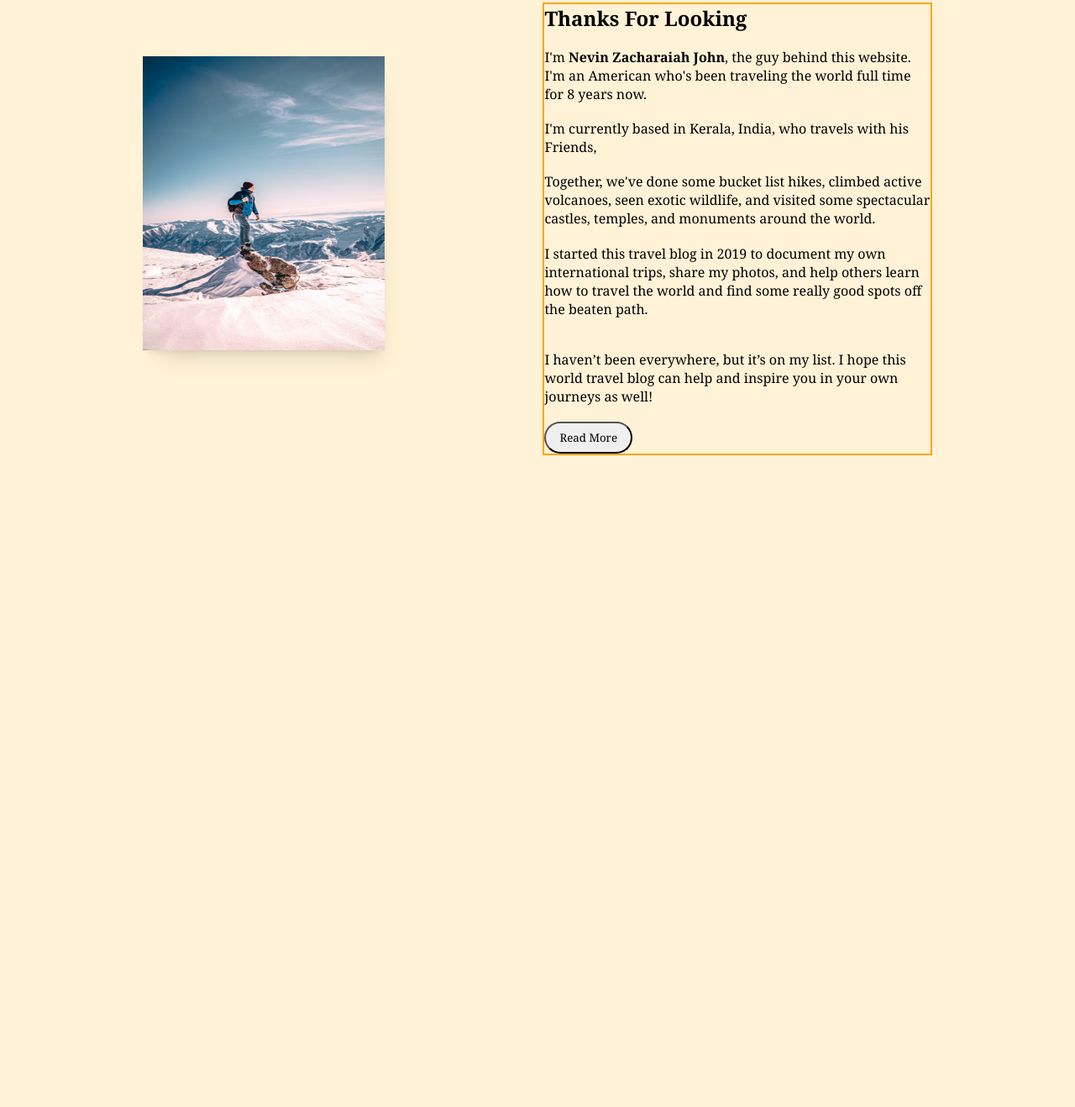
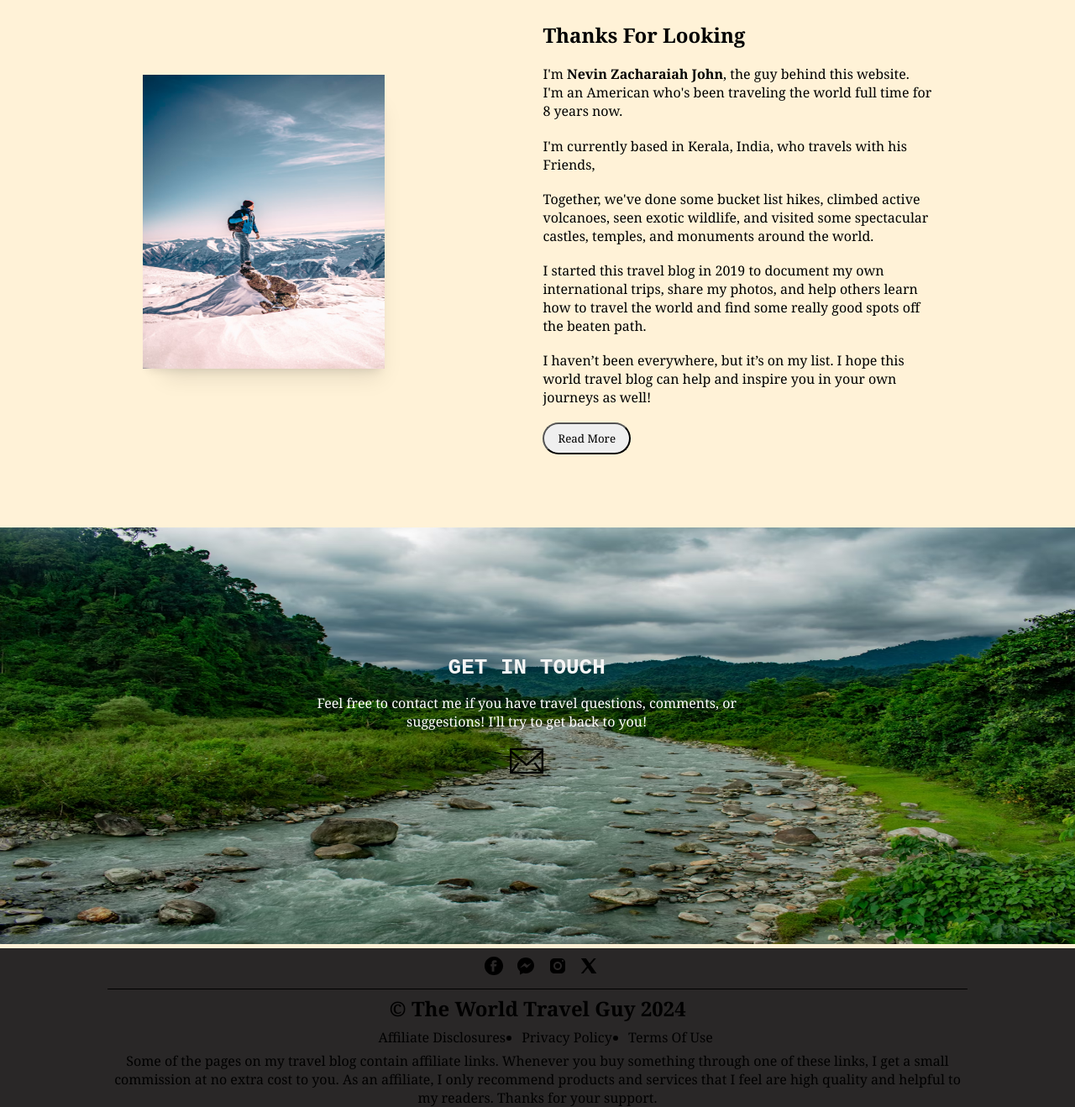
Before and after one commit to Nevin505/tech-friar-task-1, a plain HTML site: page index.html in a window 1280 px wide. Shown: the part 683-2001 px from the top of the page at 84% size. Before the commit the page ends 1225 px from the top, so only its background shows below. Drawn offline with Linux system fonts and the light colour scheme.

Commit message:
added Contact Page

```diff
--- /dev/null
+++ b/Pages/ContactStyle.css
@@ -0,0 +1,113 @@
+* {
+  margin: 0;
+  padding: 0;
+  box-sizing: border-box;
+}
+:root {
+  --primary: #ff6600;
+  --secondary: #fff2d7;
+  --secondary-hover: #c2540c;
+  --max-screen-width: 1420px;
+  --button-padding: 0.5rem 1rem;
+}
+body {
+  max-width: var(--max-screen-width);
+  margin: auto;
+}
+main {
+  min-height: 100vh;
+  width: 100%;
+  display: flex;
+  flex-direction: column;
+  align-items: center;
+}
+
+/* Hero Section Styles */
+.hero {
+  width: 100%;
+  padding: 10rem;
+  background-color: rgb(41, 230, 255);
+  background-image: url("/images/Contact-background-image.jpg");
+  background-size: cover;
+  background-position: top;
+}
+.hero-content-conatiner {
+  display: flex;
+  flex-direction: column;
+  justify-content: center;
+  align-items: center;
+  text-align: center;
+  gap: 1rem;
+  color: white;
+}
+.hero-content-conatiner > h1 {
+  font-size: xx-large;
+}
+.hero-content-conatiner > p {
+  font-size: large;
+}
+.decoration-image {
+  width: 100%;
+}
+
+/* contact-info-section Styles */
+.contact-info-section {
+  text-align: center;
+  width: 80%;
+  padding-top: 2rem;
+}
+.contact-info-section > h2 {
+  color: var(--primary);
+}
+.contact-form-header {
+  display: flex;
+  position: relative;
+  padding: 1.5rem 0;
+}
+.contact-form-header > span {
+  flex: 1;
+  /* height: 0.5rem; */
+  border-top: 2px solid black;
+}
+.contact-form-header > h3 {
+  position: absolute;
+  top: 20%;
+  left: 43.5%;
+  background-color: white;
+  padding-inline: 0.4rem;
+}
+
+
+.featured-section-border-varaiant1 {
+    flex: 1;
+    border-image: linear-gradient(to right, #ffffff 0%, #bebaba 100%) 1;
+    border-width: 2px 0 0 0;
+    border-style: solid;
+    padding: 5px;
+  }
+  .featured-section-border-varaiant2 {
+    flex: 1;
+    border-image: linear-gradient(to left, #ffffff 0%, #bebaba 100%) 1;
+    border-width: 2px 0 0 0;
+    border-style: solid;
+    padding: 5px;
+  }
+
+  /* contact-description Styles */
+  .contact-description{
+    max-width: 60%;
+    margin: auto;
+    line-height: 1.5rem;
+  }
+@media (max-width: 780px) {
+  .hero {
+    padding-inline: 2rem;
+  }
+
+  .contact-form-header > h3 {
+    left: 30%;
+  }
+  .contact-description{
+    max-width: 80%;
+  }
+}
--- a/index.css
+++ b/index.css
@@ -1,26 +1,25 @@
-*{
+* {
   margin: 0px;
   padding: 0px;
   box-sizing: border-box;
-    font-family: Cambria, Cochin, Georgia, Times, 'Times New Roman', serif;
-
+  font-family: Cambria, Cochin, Georgia, Times, "Times New Roman", serif;
 }
-:root{
-    --primary:#f98866;
-    --secondary:#FFF2D7;
-    --secondary-hover:#c2540c;
-    --max-screen-width:1320px;
-    --button-padding:0.5rem 1rem;
+:root {
+  --primary: #f98866;
+  --secondary: #fff2d7;
+  --secondary-hover: #c2540c;
+  --max-screen-width: 1420px;
+  --button-padding: 0.5rem 1rem;
 }
-body{
+body {
   max-width: var(--max-screen-width);
   margin: auto;
   background-color: var(--secondary);
 }
 
-.main-navBar{
+.main-navBar {
   background-color: var(--primary);
-  padding-inline:0.5rem ;
+  padding-inline: 0.5rem;
   display: flex;
   position: fixed;
   top: 0;
@@ -29,55 +28,55 @@ body{
   z-index: 99;
 }
 
-.main-navBar>.nav-header{
+.main-navBar > .nav-header {
   display: flex;
   justify-content: space-between;
 }
 
-.main-navBar>.nav-header>a>img{
+.main-navBar > .nav-header > a > img {
   border-radius: 50%;
 }
 
-.navbar-menu{
+.navbar-menu {
   display: flex;
   width: 100%;
-
 }
 
-.navbar-item{
-    margin: auto ;
+.navbar-item {
+  margin: auto;
   list-style: none;
   font-size: larger;
   font-weight: bolder;
   text-align: center;
 }
 
-.navbar-links{
+.navbar-links {
   text-decoration: none;
   color: var(--secondary);
 }
-.navbar-links:hover{
+.navbar-links:hover {
   color: var(--secondary-hover);
 }
-.hamburger-menu{
+.hamburger-menu {
   display: none;
 }
-.hero{
-    padding-top:4rem ;
+.hero {
+  padding-top: 4rem;
 }
-main>.hero-image{
+main > .hero-image {
   width: 100%;
   height: 28rem;
   /* height:; */
 }
-.hero-image{
+.hero-image {
   position: relative;
 }
-.hero-image>img{
+.hero-image > img {
   width: 100%;
   height: 100%;
 }
-.hero-content{
+
+.hero-content {
   border: 2px solid red;
   display: flex;
   flex-direction: column;
@@ -88,38 +87,38 @@ main>.hero-image{
   left: 22%;
   right: 25%;
 }
-.hero-title{
+.hero-title {
   width: 80%;
   font-size: 3rem;
   word-wrap: break-word;
   color: var(--secondary);
   font-weight: bold;
 }
-.hero-content>button{
+.hero-content > button {
   padding-inline: 0.8rem;
   padding-block: 0.4rem;
   background-color: transparent;
 }
-.hero-content>button:hover{
+.hero-content > button:hover {
   cursor: pointer;
   background-color: var(--primary);
 }
 /* Featured Section */
-.featured-section{
-    padding-top:2.8rem;
-    padding-inline:6rem;
+.featured-section {
+  padding-top: 2.8rem;
+  padding-inline: 6rem;
 }
-.featured-section-title{
+.featured-section-title {
   padding-bottom: 0.5rem;
   display: flex;
   position: relative;
   justify-content: center;
 }
-.featured-section-overlay{
+.featured-section-overlay {
   position: absolute;
   top: -80%;
   background-color: white;
-   padding-inline:0.4rem ;
+  padding-inline: 0.4rem;
   font-size: xx-large;
   font-weight: 900;
 }
@@ -137,86 +136,158 @@ main>.hero-image{
   border-style: solid;
   padding: 5px;
 }
-  .feature-channels-container{
+.feature-channels-container {
   display: flex;
   max-width: 80%;
   justify-content: space-evenly;
   align-items: center;
   margin: auto;
-    padding-top : 2rem;
+  padding-top: 2rem;
 }
-.feature-channels-container>div{
+.feature-channels-container > div {
   width: 60px;
   aspect-ratio: 1/1;
 }
 
 /* About Section */
-    .about-section{
+.about-section {
   width: 100%;
   display: flex;
-        flex-wrap:wrap ;
+  flex-wrap: wrap;
   justify-content: space-evenly;
-        padding:0 0.8rem  ;
-        gap:2rem;
+  padding: 1.4rem 0.8rem;
+  gap: 2rem;
 }
-.about-me{
+.about-me {
   padding-top: 4rem;
   min-width: 18rem;
-    max-width:24rem ;
+  max-width: 24rem;
 }
-.about-me>img{
-    box-shadow: 10px 25px 25px -15px rgb(0 0 0 / 0.1), 0 8px 10px -6px rgb(0 0 0 / 0.1);
+.about-me > img {
+  box-shadow: 10px 25px 25px -15px rgb(0 0 0 / 0.1),
+    0 8px 10px -6px rgb(0 0 0 / 0.1);
   width: 100%;
 }
-
-.about-content{
+.about-me > img:hover {
+  filter: grayscale(40%);
+}
+.about-content {
   min-width: 14rem;
   max-width: 29rem;
-    border: 2px solid orange;
   display: flex;
   flex-direction: column;
   gap: 1.2rem;
 }
 
-.about-content>button{
+.about-content > button {
   width: fit-content;
   padding: var(--button-padding);
   border-radius: 1.2rem;
 }
 
+/* Contact Card */
+.contact-image-container {
+  padding-top: 4rem;
+  position: relative;
+}
+.contact-image-container > img {
+  width: 100%;
+  height: 31rem;
+}
 
+.contact-details {
+  position: absolute;
+  display: flex;
+  flex-direction: column;
+  gap: 1rem;
+  width: 42%;
+  text-align: center;
+  bottom: 35%;
+  left: 28%;
+  color: white;
+}
+.contact-details > h2 {
+  font-size: xx-large;
+  font-family: monospace;
+  color: whitesmoke;
+}
+
+footer{
+    background-color: rgb(41, 39, 39);
+    display: flex;
+    flex-direction: column;
+    align-items: center;
+    gap: 0.4rem;
+
+    & ul{
+        display:flex;
+        & li:first-child{
+           list-style: none;
+        }
+        & li{
+            margin-left: 1.2rem;
+        }
+    }
+}
+
+
+/* Social Icons */
+.social-icons{
+    width: 100%;
+    max-width: 80%;
+    margin: auto;
+    text-align: center;
+    padding: 0.6rem 1.2rem;
+    border-bottom: 1px solid black;
+    & img{
+        margin-left: 0.6rem;
+        cursor: pointer;
+    }
+}
+.footer-terms{
+    display: flex;
+    flex-direction: column;
+    align-items: center;
+    gap: 0.4rem;
+    max-width: 80%;
+    text-align: center;
+}
 /* Resposnive */
-@media (max-width:780px){
-    .main-navBar,#navbar_menu{
-        flex-direction:column;
+@media (max-width: 780px) {
+  .main-navBar,
+  #navbar_menu {
+    flex-direction: column;
   }
-    .hamburger-menu{
+  .hamburger-menu {
     display: block;
     cursor: pointer;
   }
-      .navbar-menu{
+  .navbar-menu {
     display: none;
   }
-      .navbar-item{
+  .navbar-item {
     padding-block: 0.5rem;
   }
 
   /* To display the block on HamBurger Menu Click */
-      .activeElement{
+  .activeElement {
     display: block !important;
   }
-        .hero-content{
+  .hero-content {
     left: 14%;
     right: 10%;
   }
 
-        .featured-section{
-            padding-inline:1rem
+  .featured-section {
+    padding-inline: 1rem;
   }
-
+  .contact-details{
+    width: 66%;
+    left: 16%;
+    bottom: 20%;
+  }
 
 }
 
-@media(max-width:640px){
-
+@media (max-width: 640px) {
 }
--- a/index.html
+++ b/index.html
@@ -3,7 +3,7 @@
   <head>
     <meta charset="UTF-8" />
     <meta name="viewport" content="width=device-width, initial-scale=1.0" />
-    <title>Document</title>
+    <title> The Traveller.How To Travel</title>
     <link rel="stylesheet" href="index.css" />
   </head>
   <body>
@@ -82,16 +82,44 @@
                   Together, we've done some bucket list hikes, climbed active volcanoes, seen exotic wildlife, and visited some spectacular castles, temples, and monuments around the world.
                 </p>
 
-                I started this travel blog in 2019 to document my own international trips, share my photos, and help others learn how to travel the world and find some really good spots off the beaten path.</p>
+                <p>I started this travel blog in 2019 to document my own international trips, share my photos, and help others learn how to travel the world and find some really good spots off the beaten path.</p>
                 <p>I haven’t been everywhere, but it’s on my list. I hope this world travel blog can help and inspire you in your own journeys as well!</p>
                 <button>Read More</button>
 
         </div>
       </section>
+      <section class="contact-me">
+        <div class="contact-image-container">
+         <img src="./images/contact-me.avif" alt="">
+         <div class="contact-details">
+          <h2>GET IN TOUCH</h2>
+          <p>Feel free to contact me if you have travel questions, comments, or suggestions!
+            I'll try to get back to you!</p>
+          <a href="./Pages/Contact.html"><img src="./icons/message-svgrepo-com.svg" width="40" alt="send Message Icon"></a>
+         </div>
+        </div>
+       </section>
     </main>
-    <section class="contact-me">
+    <footer>
+        <section class="social-icons">
+            <img src="./icons/icons8-facebook-circled.svg" alt="facebook-Icon" width="24">
+            <img src="./icons/icons8-facebook-messenger.svg" alt="Messenger-Icon" width="24">
+            <img src="./icons/icons8-instagram.svg" alt="Instagram-icon" width="24">
+            <img src="./icons/icons8-twitterx.svg" alt="Twitter-icon" width="24">
+        </section>
+       <section class="footer-terms">
+        <h2>© The World Travel Guy 2024</h2>
+        <ul>
+          <li>Affiliate Disclosures</li>
+          <li> Privacy Policy</li>
+          <li> Terms Of Use</li>
+        </ul>
 
-    </section>
+        <p>
+          Some of the pages on my travel blog contain affiliate links. Whenever you buy something through one of these links, I get a small commission at no extra cost to you. As an affiliate, I only recommend products and services that I feel are high quality and helpful to my readers. Thanks for your support.
+        </p>
+       </section>
+    </footer>
     <script src="./script.js"></script>
   </body>
 </html>
```
Also changed, not shown: Pages/Contact.html (added, +39 -0 lines), icons/icons8-facebook-circled.svg (added), icons/icons8-facebook-messenger.svg (added), icons/icons8-instagram.svg (added), icons/icons8-twitterx.svg (added), icons/location-svgrepo-com.svg (added), icons/message-svgrepo-com.svg (added), images/2034945.svg (added), images/Contact-background-image.jpg (added), images/broken-paper-decoration.png (added), images/contact-me.avif (added). Lines whose indentation alone changed are shown as unchanged.
